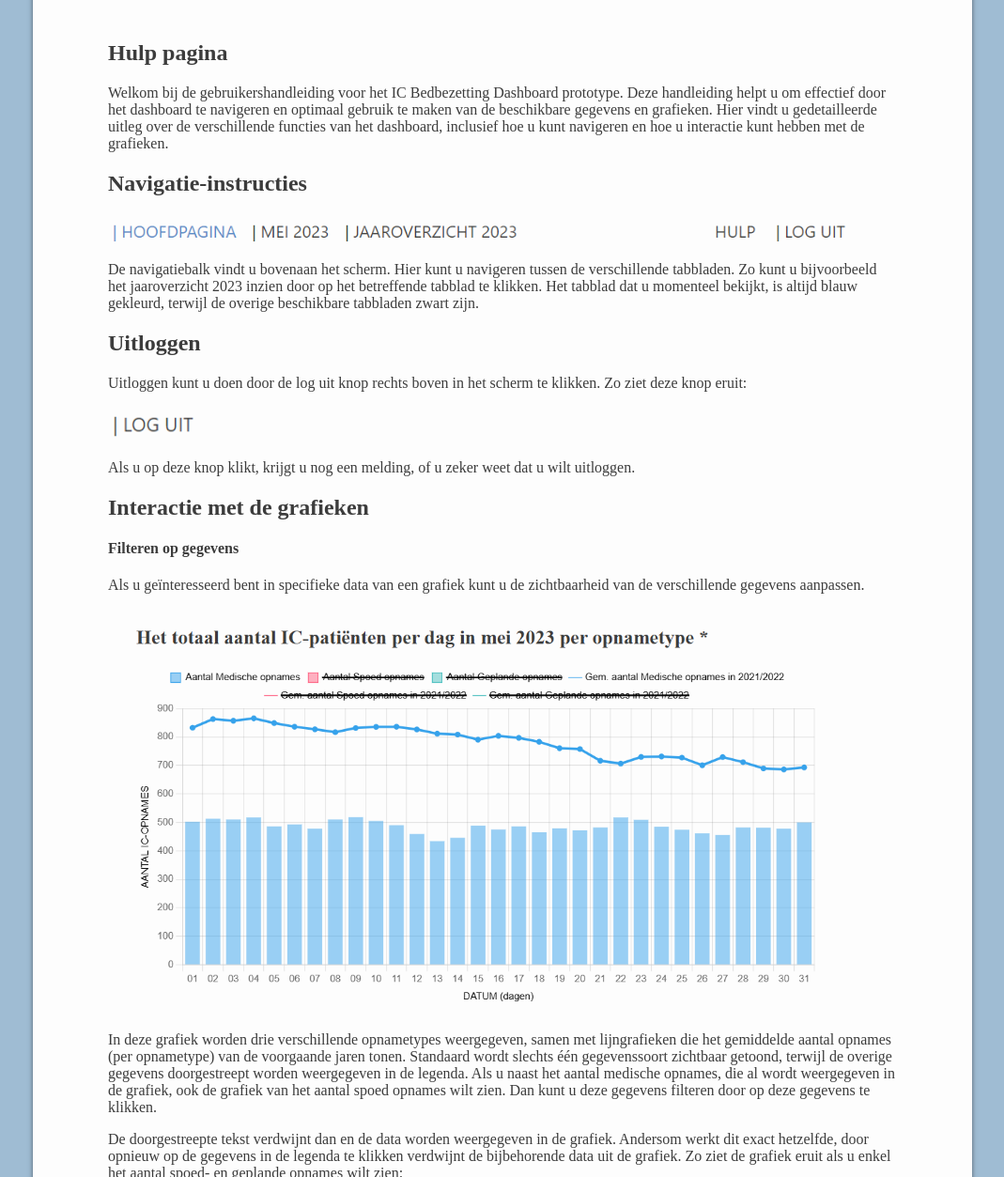
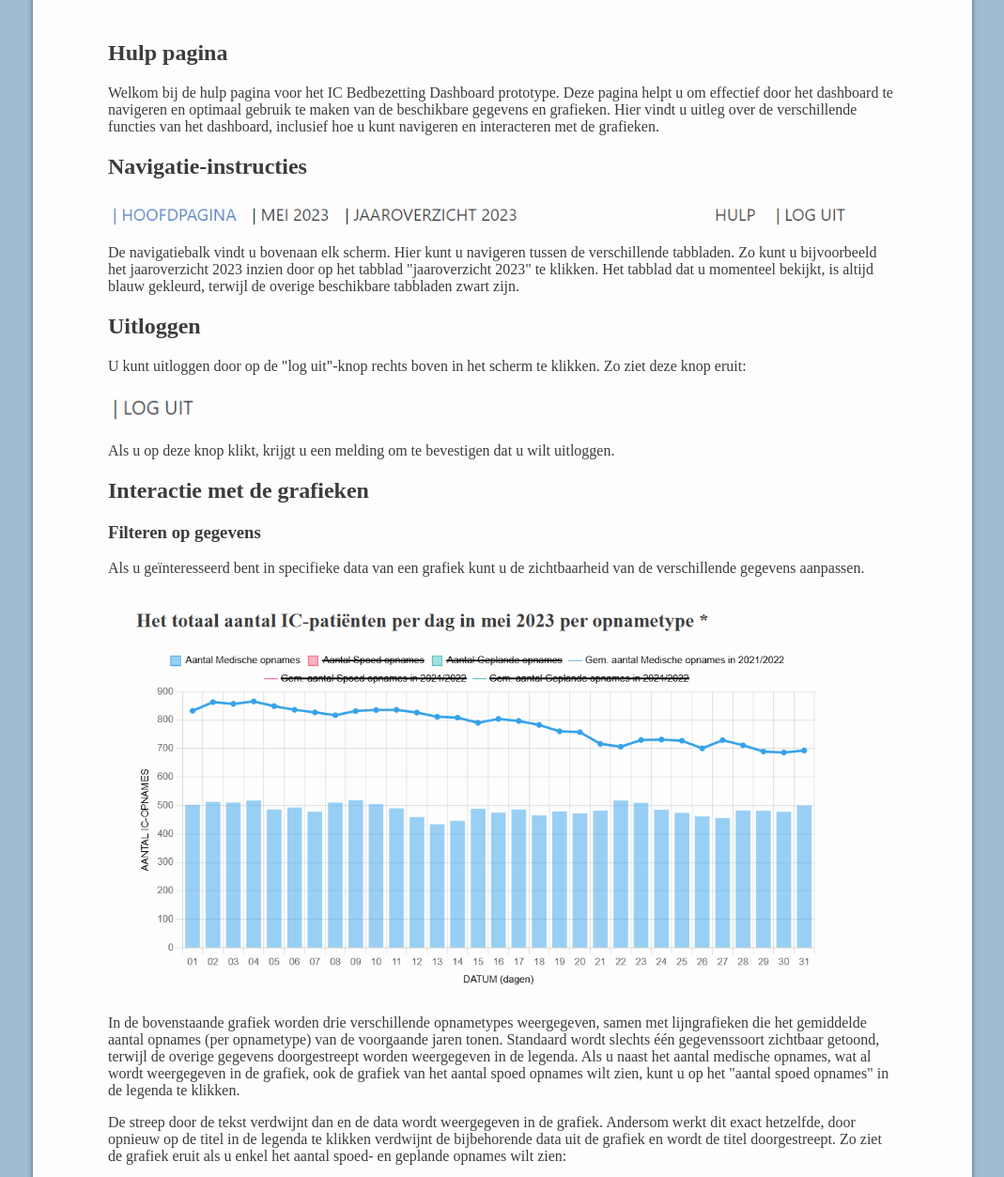
Before and after one commit to Bramvrw/Bramvrw.github.io, a plain HTML site: page hulppagina.html in a window 1280 px wide. Shown: the part 147-1400 px from the top of the page at 94% size, without its empty margins (105-1174 px from the left). Drawn offline with nearby package versions, Linux system fonts and the light colour scheme.

Commit message:
Add files via upload

```diff
--- a/hulppagina.html
+++ b/hulppagina.html
@@ -36,52 +36,53 @@
         <main>
             <section class="dashboard-hulp-text">
                 <h1>Hulp pagina</h1>
-                <p>Welkom bij de gebruikershandleiding voor het IC Bedbezetting Dashboard prototype. Deze handleiding
+                <p>Welkom bij de hulp pagina voor het IC Bedbezetting Dashboard prototype. Deze pagina
                     helpt u om effectief door het dashboard te navigeren en optimaal gebruik te maken van de beschikbare
-                    gegevens en grafieken. Hier vindt u gedetailleerde uitleg over de verschillende functies van het
-                    dashboard, inclusief hoe u kunt navigeren en hoe u interactie kunt hebben met de grafieken.</p>
+                    gegevens en grafieken. Hier vindt u uitleg over de verschillende functies van het
+                    dashboard, inclusief hoe u kunt navigeren en interacteren met de grafieken.</p>
 
                 <h2>Navigatie-instructies</h2>
                 <img src="img/navigatiebalk.png" alt="Navigatiebalk-afbeelding" class="navigatiebalk-afbeelding">
-                <p>De navigatiebalk vindt u bovenaan het scherm. Hier kunt u navigeren tussen de verschillende
-                    tabbladen. Zo kunt u bijvoorbeeld het jaaroverzicht 2023 inzien door op het betreffende tabblad te
+                <p>De navigatiebalk vindt u bovenaan elk scherm. Hier kunt u navigeren tussen de verschillende
+                    tabbladen. Zo kunt u bijvoorbeeld het jaaroverzicht 2023 inzien door op het tabblad "jaaroverzicht 2023" te
                     klikken. Het tabblad dat u momenteel bekijkt, is altijd blauw gekleurd, terwijl de overige
                     beschikbare tabbladen zwart zijn.</p>
 
                 <h2>Uitloggen</h2>
-                <p>Uitloggen kunt u doen door de log uit knop rechts boven in het scherm te klikken. Zo ziet deze knop
+                <p>U kunt uitloggen door op de "log uit"-knop rechts boven in het scherm te klikken. Zo ziet deze knop
                     eruit:</p>
                 <img src="img/loguit.png" alt="Loguit-afbeelding" class="loguit-afbeelding">
-<p>Als u op deze knop klikt, krijgt u nog een melding, of u zeker weet dat u wilt uitloggen. </p>
+<p>Als u op deze knop klikt, krijgt u een melding om te bevestigen dat u wilt uitloggen. </p>
 
                 <h2>Interactie met de grafieken</h2>
 
-                <h4>Filteren op gegevens</h4>
+                <h3>Filteren op gegevens</h3>
                 <p>Als u geïnteresseerd bent in specifieke data van een grafiek kunt u de zichtbaarheid van de
                     verschillende gegevens aanpassen.</p>
                 <img src="img/grafiek.png" alt="grafiek-afbeelding" class="grafiek-afbeelding">
 
-                <p>In deze grafiek worden drie verschillende opnametypes weergegeven, samen met lijngrafieken die het gemiddelde aantal opnames (per opnametype) van de voorgaande jaren tonen. Standaard wordt slechts één gegevenssoort zichtbaar getoond, terwijl de overige gegevens doorgestreept worden weergegeven in de legenda.
-                    Als u naast het aantal medische opnames, die al wordt weergegeven in de grafiek, ook de grafiek van het aantal spoed opnames wilt zien. Dan kunt u deze gegevens filteren door op deze gegevens te klikken.
+                <p>In de bovenstaande grafiek worden drie verschillende opnametypes weergegeven, samen met lijngrafieken die het gemiddelde aantal opnames (per opnametype) van de voorgaande jaren tonen. Standaard wordt slechts één gegevenssoort zichtbaar getoond, terwijl de overige gegevens doorgestreept worden weergegeven in de legenda.
+                    Als u naast het aantal medische opnames, wat al wordt weergegeven in de grafiek, ook de grafiek van het aantal spoed opnames wilt zien, kunt u op het "aantal spoed opnames" in de legenda te klikken.
                 </p>
-                <p>De doorgestreepte tekst verdwijnt dan en de data worden weergegeven in de grafiek. Andersom werkt dit exact hetzelfde, door opnieuw op de gegevens in de legenda te klikken verdwijnt de bijbehorende data uit de grafiek. Zo ziet de grafiek eruit als u enkel het aantal spoed- en geplande opnames wilt zien: </p>
+                <p>De streep door de tekst verdwijnt dan en de data wordt weergegeven in de grafiek. Andersom werkt dit exact hetzelfde, door opnieuw op de titel in de legenda te klikken verdwijnt de bijbehorende data uit de grafiek en wordt de titel doorgestreept. Zo ziet de grafiek eruit als u enkel het aantal spoed- en geplande opnames wilt zien: </p>
                 <img src="img/grafiek_filteren.png" alt="grafiek-filteren-afbeelding" class="grafiek-afbeelding">
 
-                <h4>Aantallen tonen</h4>
+                <h3>Aantallen tonen</h3>
                 <p>Als u met uw muis over de grafieken veegt, worden de absolute aantallen getoond van bijvoorbeeld een
                     balkje in een staafgrafiek of een bolletje in een lijngrafiek. Tevens wordt er getoond om welke
-                    dag/maand de data gaat. Dit biedt gedetailleerde informatie over de specifieke gegevenspunten binnen
+                    dag/maand de data gaat. Dit biedt informatie over de specifieke gegevenspunten binnen
                     de grafiek.</p>
                 <img src="img/grafiek_detail.png" alt="grafiek-in-detail-afbeelding" class="grafiek-afbeelding">
 
-                <p>In de eerste afbeelding kunt u zien dat het gemiddelde aantal opnames van voorgaande jaren in de maand juni 26.655 was. In de tweede afbeelding kunt u zien dat het aantal opnames in juni (van 2023, afgelopen jaar) 23.398 was.
+                <p>In de eerste afbeelding hierboven kunt u zien dat het gemiddelde aantal opnames van voorgaande jaren in de maand juni gemiddeld 26.655 was. In de afbeelding ernaast kunt u zien dat het aantal opnames in 2023 in juni 23.398 was.
                 </p>
                 <p>Op deze manier kunt u de grafieken aanpassen aan uw specifieke informatiebehoeften, waardoor u gemakkelijker inzicht krijgt in de gegevens die voor u relevant zijn.</p>
 
                 <h2>Vragen of opmerkingen</h2>
-                <p>Bij overige onduidelijkheden, vragen of opmerkingen kunt u ons mailen op
-                    MIKprototypedashboard@hotmail.com.</p>
+                <p>Bij overige onduidelijkheden, vragen of opmerkingen kunt u ons bereiken op
+                    MIKprototypedashboard@hotmail.com (geen echte email).</p>
                 <h2>Downloads</h2>
+                <p>Hier kunt u de Gebruikers- en beheerdershandleiding downloaden als u het bovenstaande overzicht als pdf wilt zien.</p>
                 <p><a href="PDF/Handleiding.pdf" download>Download handleiding</a></p>
             </section>
 
```
Also changed, not shown: hoofdpagina.html (+3 -2 lines), index.html (+2 -0 lines), jaaroverzicht.html (+1 -1 lines), 1 other file.
